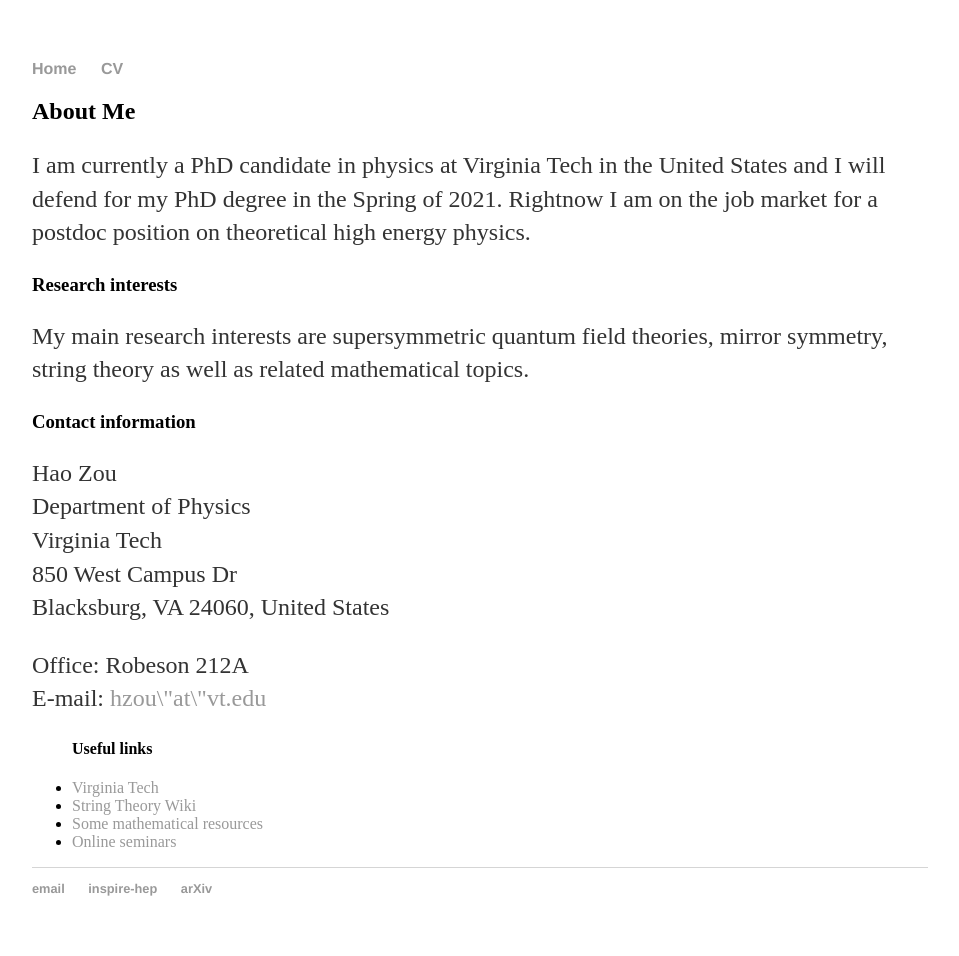
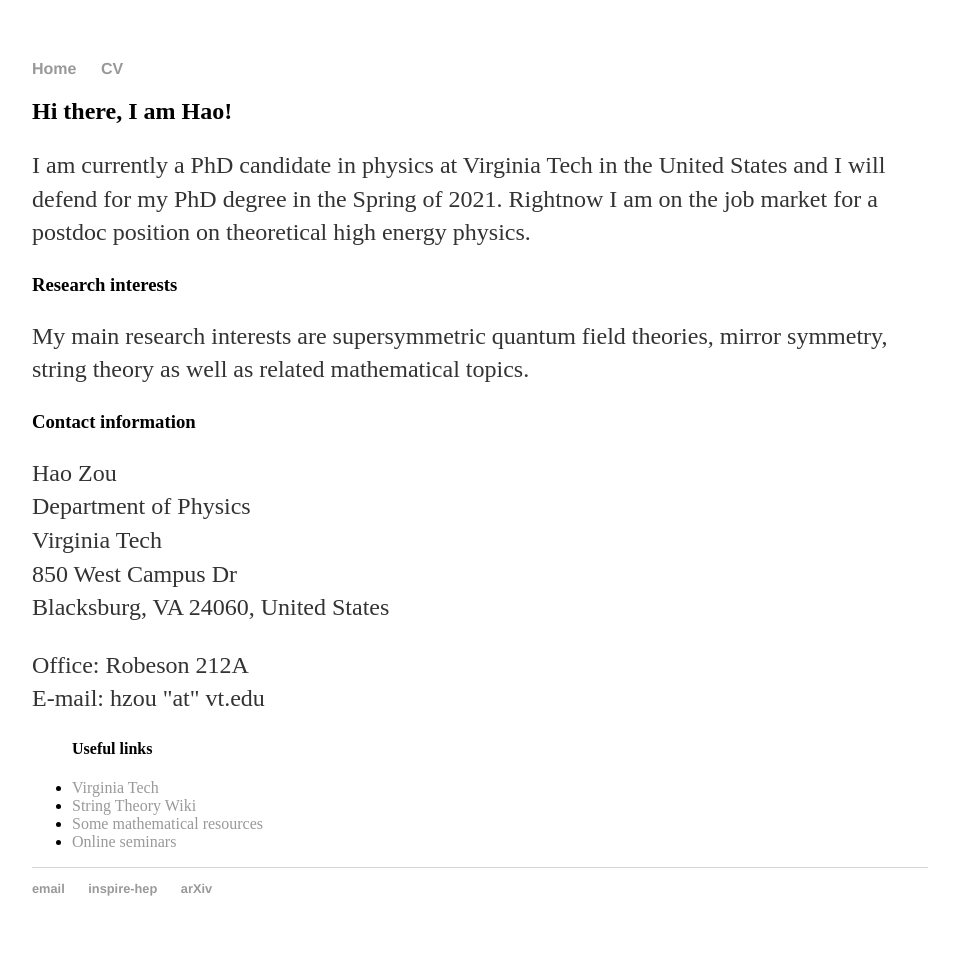
Before and after one commit to hhzou/hhzou.github.io, a Jekyll site: the page built from index.html, in a window 1280 px wide. Shown: the whole page, without its empty margins (160-1119 px from the left). Built offline with Jekyll 4.4.1, drawn with Linux system fonts in a browser that asks for light colours.

Commit message:
Update index.html

```diff
--- a/index.html
+++ b/index.html
@@ -3,7 +3,7 @@ layout: default
 title: Hao Zou
 ---
 <div class="about">
-	<h2>About Me</h2>
+	<h2>Hi there, I am Hao!</h2>
 	<p>
 		I am currently a PhD candidate in physics at Virginia Tech in the United States and I will defend for my PhD degree in the Spring of 2021. Rightnow I am on the job market for a postdoc position on theoretical high energy physics.
 	</p>
@@ -19,7 +19,7 @@ title: Hao Zou
 	Hao Zou <br> Department of Physics <br> Virginia Tech <br> 850 West Campus Dr <br> Blacksburg, VA 24060, United States
 	</p>
 	<p>
-	Office: Robeson 212A <br> E-mail: <a href="mailto:hzou@vt.edu"> hzou\"at\"vt.edu </a>
+	Office: Robeson 212A <br> E-mail: hzou "at" vt.edu
 	</p>
 
 
```
